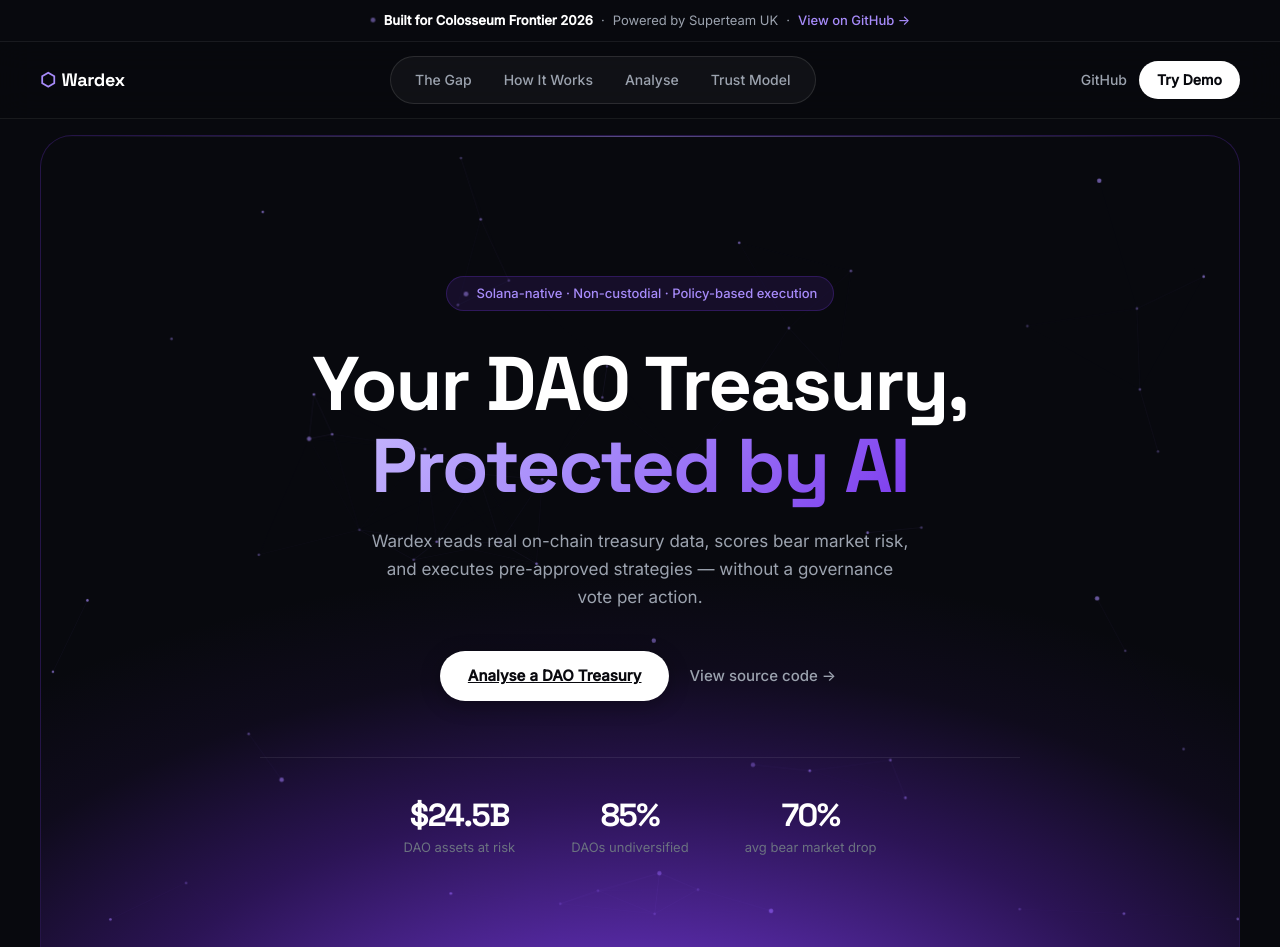
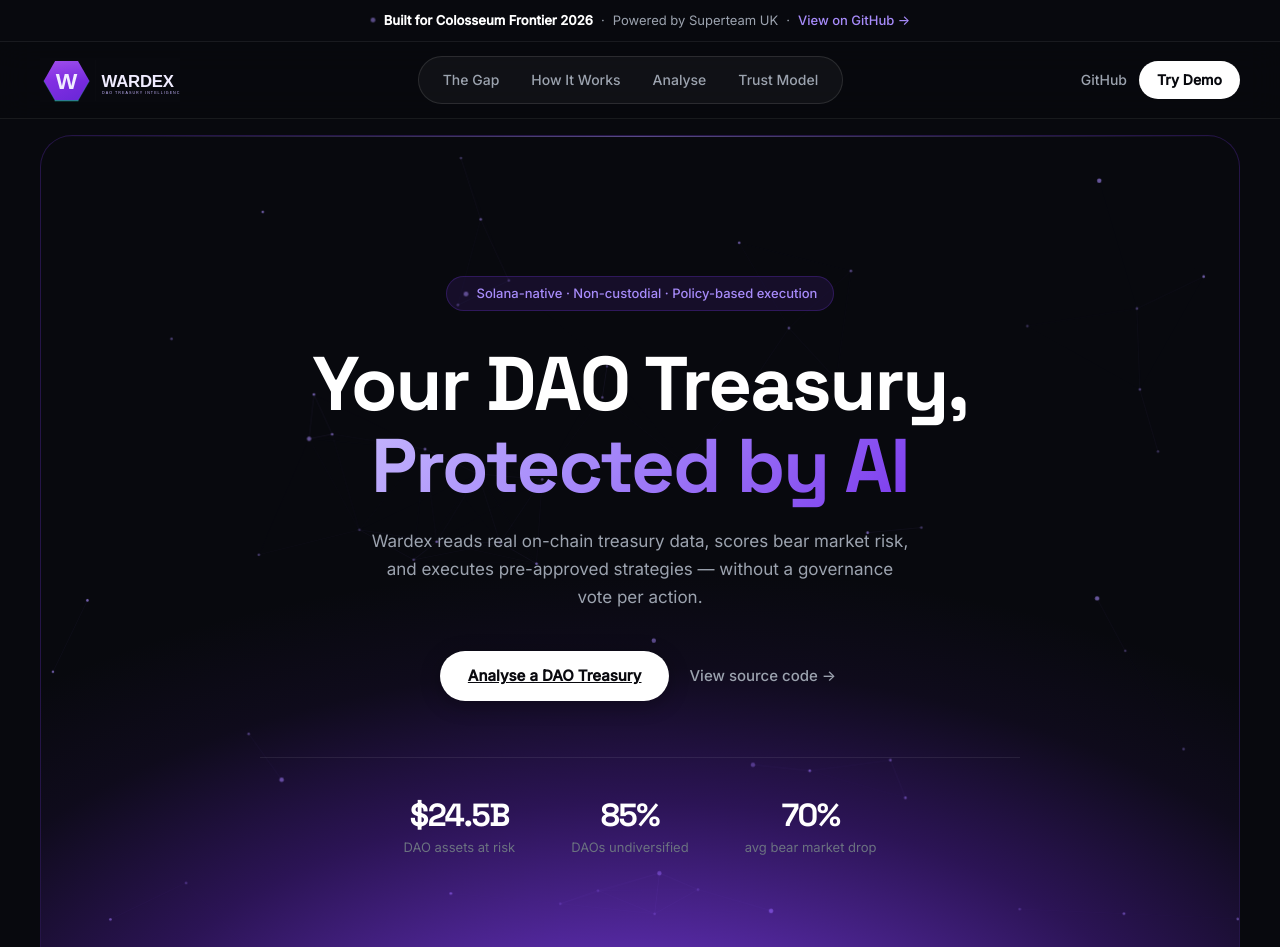
Before and after one commit to jalaalrd/wardex, a website: page public/index.html in a window 1280 px wide. Shown: the top 947 px of the page. Drawn offline with Linux system fonts and the light colour scheme; no server answers.

Commit message:
Add Wardex logo: hex+W mark in nav, favicon chain, export PNGs
- Replace text logo (⬡ Wardex) with SVG combination mark (nav-logo.svg)
- Add favicon.svg (square icon, 512×512) for browser tab
- Add icon-32/192/512.png for full favicon fallback chain + Apple touch icon
- Logo uses tight viewBox (35 140 685 215) so content fills 44px nav height
- Add @resvg/resvg-js devDependency used for PNG export
- README: update SNS and GoldRush feature bullets to reflect live on-chain state

```diff
--- a/package.json
+++ b/package.json
@@ -19,5 +19,8 @@
     "cors": "^2.8.6",
     "dotenv": "^17.3.1",
     "express": "^5.2.1"
+  },
+  "devDependencies": {
+    "@resvg/resvg-js": "^2.6.2"
   }
 }
--- a/public/index.html
+++ b/public/index.html
@@ -39,6 +39,11 @@
   <link rel="preconnect" href="https://fonts.googleapis.com">
   <link rel="preconnect" href="https://fonts.gstatic.com" crossorigin>
   <link href="https://fonts.googleapis.com/css2?family=Space+Grotesk:wght@300;400;500;700;800&family=Inter:wght@400;500&display=swap" rel="stylesheet">
+  <link rel="icon" type="image/svg+xml" href="/favicon.svg" />
+  <link rel="icon" type="image/png" sizes="512x512" href="/icon-512.png" />
+  <link rel="icon" type="image/png" sizes="192x192" href="/icon-192.png" />
+  <link rel="icon" type="image/png" sizes="32x32" href="/icon-32.png" />
+  <link rel="apple-touch-icon" sizes="192x192" href="/icon-192.png" />
   <link rel="stylesheet" href="style.css" />
 </head>
 <body>
@@ -55,7 +60,7 @@
   <header role="banner">
     <nav aria-label="Main navigation">
       <div class="logo" aria-label="Wardex home">
-        <span class="logo-hex">⬡</span> Wardex
+        <img src="/nav-logo.svg" alt="Wardex" class="logo-img" />
       </div>
       <div class="nav-pill" role="list">
         <a href="#gap-section" role="listitem">The Gap</a>
--- a/public/style.css
+++ b/public/style.css
@@ -147,6 +147,11 @@ nav {
 }
 .logo-hex {
   color: var(--accent-light);
+}
+.logo-img {
+  height: 44px;
+  width: auto;
+  display: block;
 }
 
 .nav-actions {
```
Also changed, not shown: README.md, public/favicon.svg (added), public/icon-192.png (added), public/icon-32.png (added), public/icon-512.png (added), public/logo.svg (added), public/nav-logo.svg (added), 1 other file.
